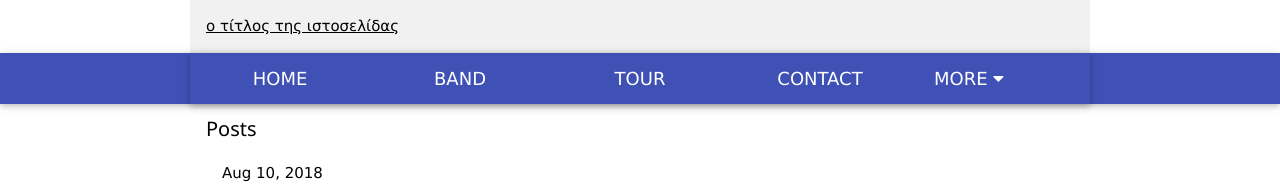
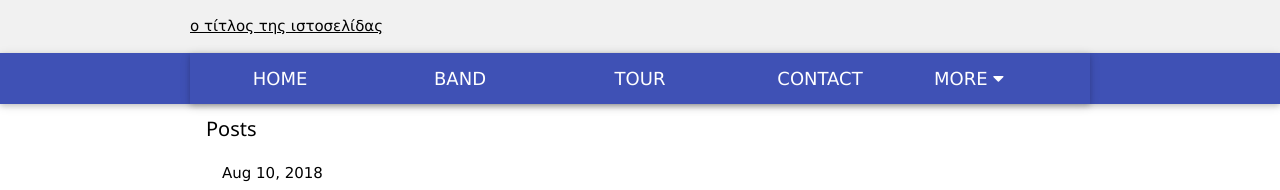
Before and after one commit to mrubyz/test, a Jekyll site: the page built from index.md, in a window 1280 px wide. Shown: the top 190 px of the page. Built offline with Jekyll 4.4.1, drawn with Linux system fonts in a browser that asks for light colours; formulas are drawn with MathJax 3.

Commit message:
Update header.html

```diff
--- a/_includes/header.html
+++ b/_includes/header.html
@@ -1,3 +1,5 @@
-<div class="w3-container w3-light-grey navmaxwidth">
+<div class="w3-container w3-light-grey">
+  <div class="navmaxwidth">
   <p><a class="site-title" rel="author" href="{{ "/" | relative_url }}">{{ site.title | escape }}</a></p>
 </div>
+</div>
```
